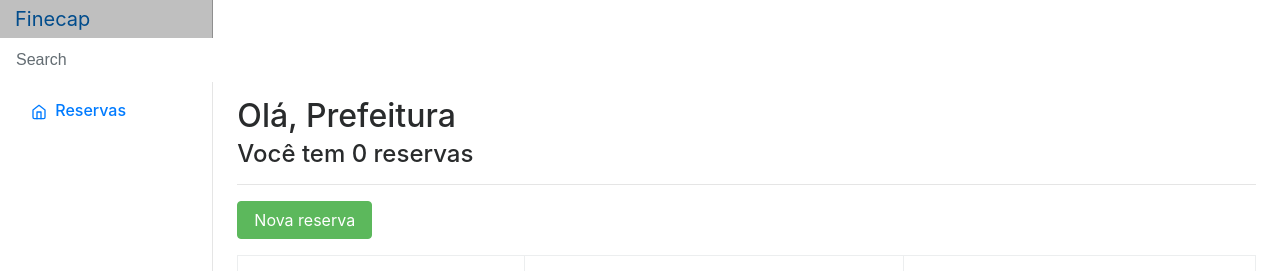
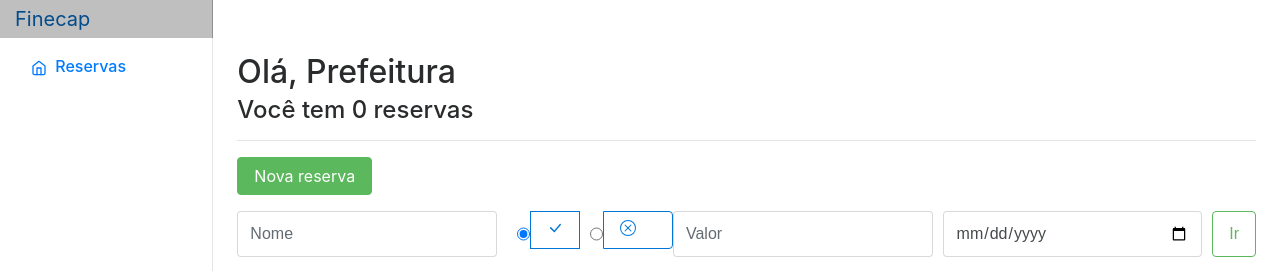
Before and after one commit to cauaalexandrefs/School_Activity_Finecap, a Django app: page / in a window 1280 px wide. Shown: the top 271 px of the page. Run offline with Django 4.2, Linux system fonts and the light colour scheme; data that the repository does not hold is empty.

Commit message:
'atualizações'

```diff
--- a/finecap/models.py
+++ b/finecap/models.py
@@ -1,5 +1,5 @@
 from django.db import models
-
+from django.utils import timezone as time_zone
 # Create your models here.
 
 
@@ -16,6 +16,7 @@ class Reservas(models.Model):
     CNPJ = models.CharField(max_length=11)
     categoria_empresa = models.CharField(max_length=100)
     quitado = models.BooleanField()
+    date = models.DateTimeField(default=time_zone.now)
     stand = models.ForeignKey(Stands, on_delete=models.CASCADE)
 
     def __str__(self):
--- a/finecap/templates/finecap/index.html
+++ b/finecap/templates/finecap/index.html
@@ -5,7 +5,50 @@
     <h4>Você tem {{ total_reservas }} reservas</h4>
     <hr>
     <a href="{% url 'create_reserva' %}" class="btn btn-success mb-3">Nova reserva</a>
+    <div class="card-body mb-4 space">
+        <form class="d-flex" action="{% url 'index' %}" method="get">
+            <input
+            class="form-control m e-2"
+            type="text"
+            name="q"
+            placeholder="Nome"
+            aria-label="Search" >
+            <div class="btn-group" role="group" aria-label="Basic radio toggle button group">
+                <input type="radio" class="btn-check" name="btnradio" id="btnradio1" autocomplete="off" checked style="margin-left: 20px;">
+                <label class="btn btn-outline-primary" for="btnradio1"><svg xmlns="http://www.w3.org/2000/svg" width="16" height="16" fill="currentColor" class="bi bi-check-lg" viewBox="0 0 16 16">
+                    <path d="M12.736 3.97a.733.733 0 0 1 1.047 0c.286.289.29.756.01 1.05L7.88 12.01a.733.733 0 0 1-1.065.02L3.217 8.384a.757.757 0 0 1 0-1.06.733.733 0 0 1 1.047 0l3.052 3.093 5.4-6.425a.247.247 0 0 1 .02-.022Z"/>
+                </svg></label>
 
+                <input type="radio" class="btn-check" name="btnradio2" id="btnradio2" autocomplete="off" style="margin-left: 10px;">
+                <label class="btn btn-outline-primary" for="btnradio2"><svg xmlns="http://www.w3.org/2000/svg" width="16" height="16" fill="currentColor" class="bi bi-x-circle" viewBox="0 0 16 16" style="margin-right: 20px;">
+                    <path d="M8 15A7 7 0 1 1 8 1a7 7 0 0 1 0 14zm0 1A8 8 0 1 0 8 0a8 8 0 0 0 0 16z"/>
+                    <path d="M4.646 4.646a.5.5 0 0 1 .708 0L8 7.293l2.646-2.647a.5.5 0 0 1 .708.708L8.707 8l2.647 2.646a.5.5 0 0 1-.708.708L8 8.707l-2.646 2.647a.5.5 0 0 1-.708-.708L7.293 8 4.646 5.354a.5.5 0 0 1 0-.708z"/>
+                </svg></label>
+              </div>
+            <input
+            class="form-control m e-2"
+            type="float"
+            name="valor"
+            placeholder="Valor"
+            aria-label="valor"
+            style="margin-right:10px ;"
+            >
+            <input
+            class="form-control m e-2"
+            type="date"
+            name="date"
+            placeholder="Data"
+            aria-label="data" >
+          <button
+            type="submit"
+            href="/"
+            class="btn btn-outline-success"
+            style="margin-left:10px;"
+          >
+            <span>Ir</span>
+          </button>
+        </form>
+      </div>
     <table class="table table-bordered">
         <thead>
         <tr>
@@ -44,4 +87,5 @@
 
         </tbody>
     </table>
+
 {% endblock %}
--- a/finecap/views.py
+++ b/finecap/views.py
@@ -6,7 +6,19 @@ from .forms import ReservaForm
 # Create your views here.
 
 def index(request):
-    reservas = Reservas.objects.all()
+    reservas = Reservas.objects.all().order_by('date')
+    if(request.GET.get('q')):
+        reservas = reservas.filter(nome_empresa__icontains=request.GET.get('q'))
+    if(request.GET.get('btnradio')):
+        reservas = reservas.filter(quitado=True)
+    if(request.GET.get('btnradio2')):
+        reservas = reservas.filter(quitado=False)
+    if(request.GET.get('valor')):
+        reservas = reservas.filter(stand__valor=request.GET.get('valor'))
+    if(request.GET.get('date')):
+        reservas = reservas.filter(date__date=request.GET.get('date'))
+
+
     total_reservas = Reservas.objects.count()
     context = {
         'reservas': reservas,
--- a/templates/base.html
+++ b/templates/base.html
@@ -11,7 +11,6 @@
     <body>
         <nav class="navbar navbar-dark sticky-top bg-dark flex-md-nowrap p-0">
             <a class="navbar-brand col-sm-3 col-md-2 mr-0" href="#">Finecap</a>
-            <input class="form-control form-control-dark w-100" type="text" placeholder="Search" aria-label="Search">
         </nav>
         <div class="container-fluid">
             <div class="row">
```
Also changed, not shown: finecap/migrations/0003_reservas_date.py (added).
